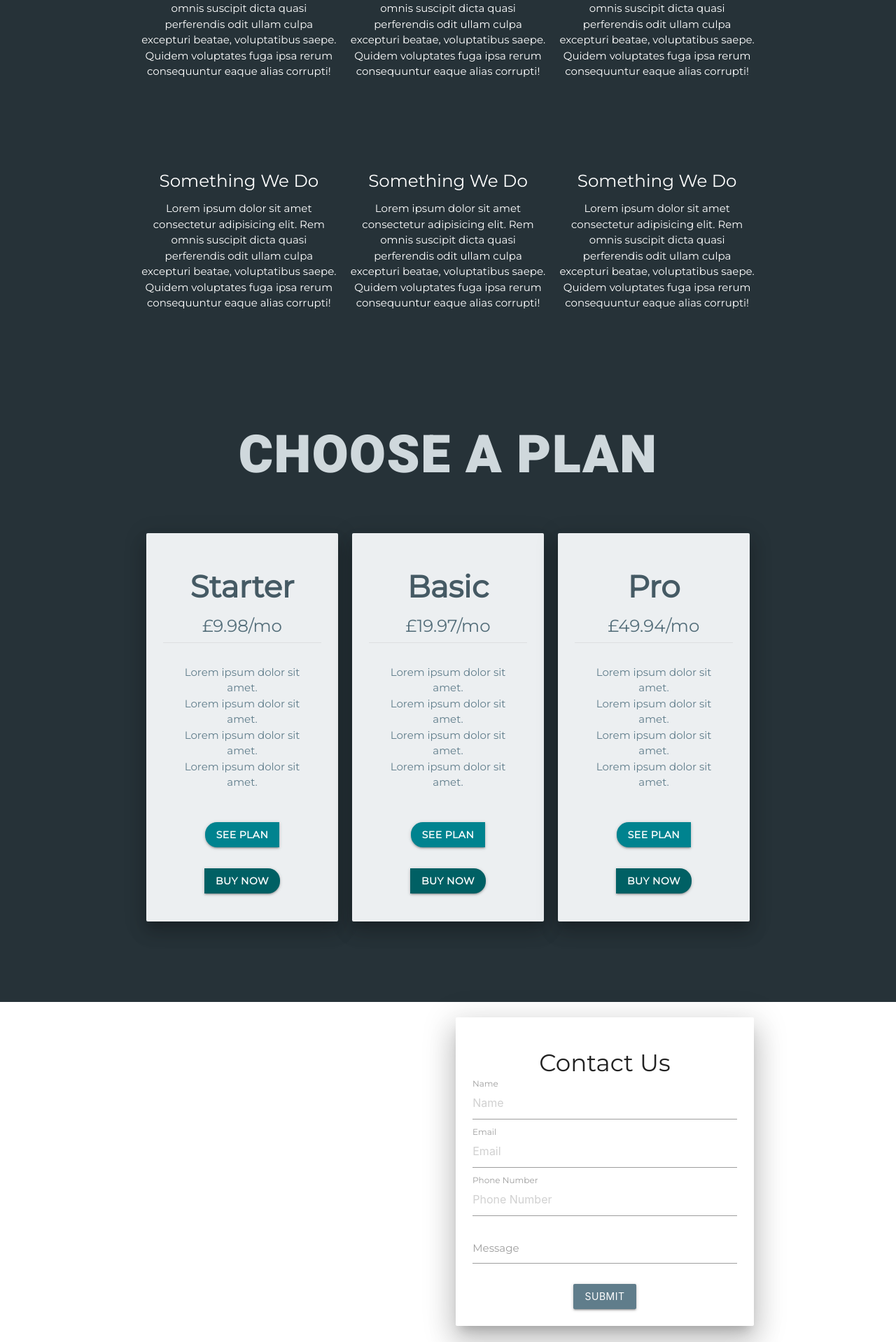
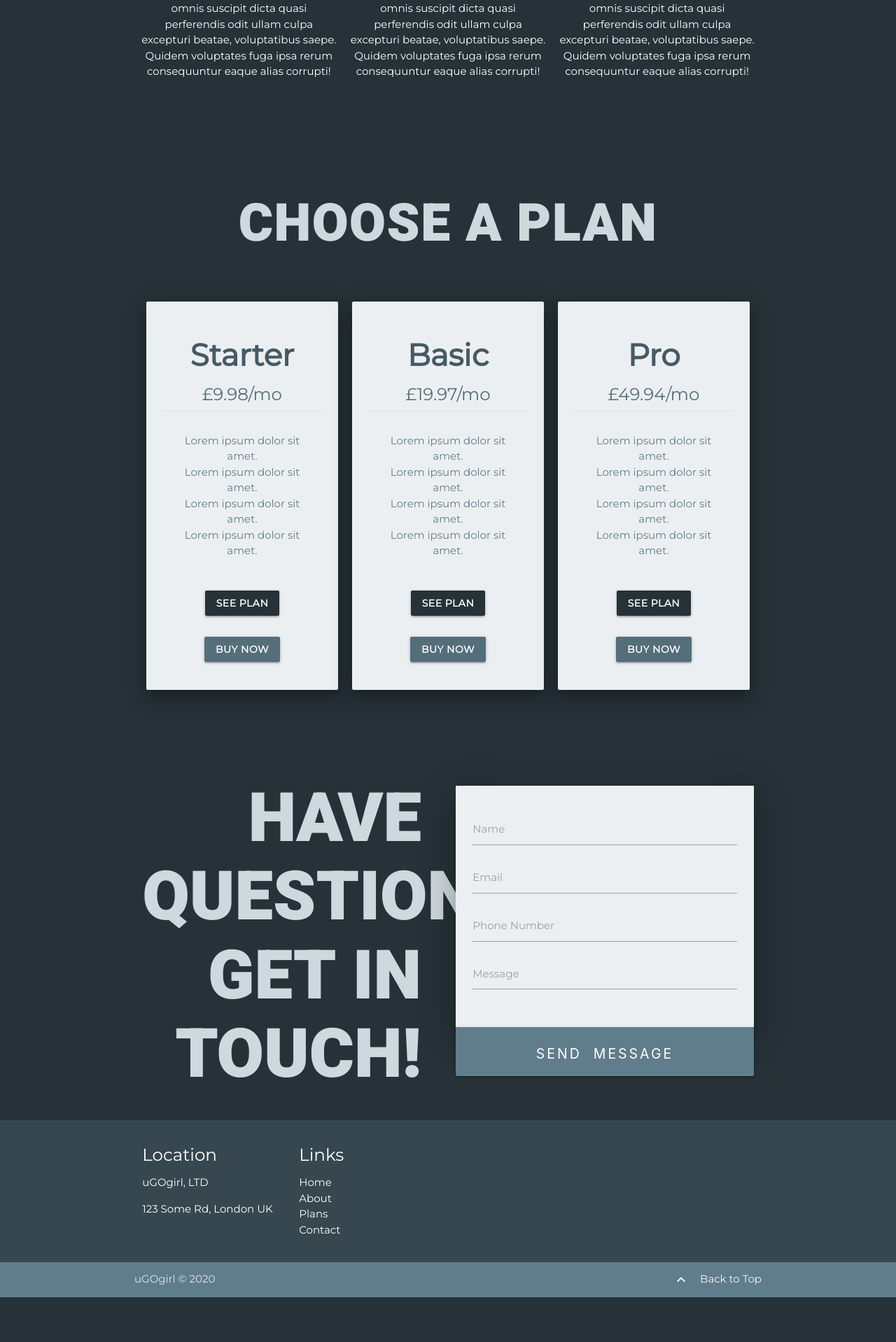
Before and after one commit to EvaBroberg/code-institute-milestone-4, a Django app: template accounts/templates/index.html in a window 1280 px wide. Shown: the part 3408-5326 px from the top of the page at 70% size. After the commit the page ends 5262 px from the top, so only its background shows below. Run offline with Django 3.2, Linux system fonts and the light colour scheme; the template is opened without the code that fills it: most values are stand-ins (such as "Sample title", 1, 10 or a date in 2020); some libraries are stand-ins or nearby versions; some web fonts are replaced.

Commit message:
fixed, contact and nav UI

```diff
--- a/accounts/templates/index.html
+++ b/accounts/templates/index.html
@@ -38,7 +38,7 @@
                   <a href="#contact">Contact</a>
                 </li>
                 {% if user.is_authenticated %}
-            <lhref="{% url 'index' %}"i><a href="{% url 'logout' %}">Logout</a></li>
+                <li href="{% url 'index' %}"i><a href="{% url 'logout' %}">Logout</a></li>
                 <li><a href="{% url 'profile' %}">Profile</a></li>
                 {% else %}
                 <li><a href="{% url 'login' %}">Login</a></li>
@@ -197,20 +197,6 @@
           <p>Lorem ipsum dolor sit amet consectetur adipisicing elit. Rem omnis suscipit dicta quasi perferendis odit ullam culpa excepturi beatae, voluptatibus saepe. Quidem voluptates fuga ipsa rerum consequuntur eaque alias corrupti!</p>
         </div>
       </div>
-        <div class="row">
-          <div class="col s12 m4 box">
-            <h5>Something We Do</h5>
-            <p>Lorem ipsum dolor sit amet consectetur adipisicing elit. Rem omnis suscipit dicta quasi perferendis odit ullam culpa excepturi beatae, voluptatibus saepe. Quidem voluptates fuga ipsa rerum consequuntur eaque alias corrupti!</p>
-          </div>
-          <div class="col s12 m4 box">
-            <h5>Something We Do</h5>
-            <p>Lorem ipsum dolor sit amet consectetur adipisicing elit. Rem omnis suscipit dicta quasi perferendis odit ullam culpa excepturi beatae, voluptatibus saepe. Quidem voluptates fuga ipsa rerum consequuntur eaque alias corrupti!</p>
-          </div>
-          <div class="col s12 m4 box">
-            <h5>Something We Do</h5>
-            <p>Lorem ipsum dolor sit amet consectetur adipisicing elit. Rem omnis suscipit dicta quasi perferendis odit ullam culpa excepturi beatae, voluptatibus saepe. Quidem voluptates fuga ipsa rerum consequuntur eaque alias corrupti!</p>
-          </div>
-        </div>
     </div>
   </section>
 
@@ -279,31 +265,34 @@
   </section>
 
   <!-- Contact -->
-    <section id="contact" class="section section-contact center scrollspy">
-      <div id="googlemap">
+  <section id="contact" class="section section-contact center blue-grey darken-4 scrollspy">
+    <div>
       <div class="container">
         <div class="row">
-            <div class="col s12 m6 offset-m6">
-              <div class="card-panel z-depth-5">
-                <h4>Contact Us</h4>
+          <div class="contact-text col s12 m6">
+            HAVE QUESTIONS? GET IN TOUCH!
+          </div>
+          <div class="col s12 m6">
+            <div class="contact-form card-panel blue-grey lighten-5 z-depth-5">
               <div class="input-field">
-                  <input type="text" id="name" placeholder="Name" />
+                <input type="text" id="name" />
                 <label for="name">Name</label>
               </div>
               <div class="input-field">
-                  <input type="email" id="email" placeholder="Email" />
+                <input type="email" id="email" />
                 <label for="email">Email</label>
               </div>
               <div class="input-field">
-                  <input type="text" id="phone" placeholder="Phone Number" />
+                <input type="text" id="phone" />
                 <label for="phone">Phone Number</label>
               </div>
               <div class="input-field">
                 <textarea class="materialize-textarea" id="message"></textarea>
                 <label for="message">Message</label>
               </div>
-                <input type="submit" value="Submit" class="btn blue-grey" />
+              <!-- <input type="submit" value="Submit" class="btn blue-grey" /> -->
             </div>
+            <input type="submit" value="Send  Message" class="btn blue-grey send-message-btn" />
           </div>
         </div>
       </div>
@@ -311,7 +300,7 @@
   </section>
 
   <!-- Footer -->
-    <footer class="page-footer blue-grey darken-1">
+  <footer class="page-footer blue-grey darken-3">
     <div class="container">
       <div class="row">
         <div class="col l3 s12">
@@ -338,7 +327,7 @@
         </div>
       </div>
     </div>
-      <div class="footer-copyright blue-grey darken-4">
+    <div class="footer-copyright blue-grey">
       <div class="container">
         uGOgirl © <span id="year"></span>
         <a class="grey-text text-lighten-4 right" href="#!"> <i class="material-icons left">keyboard_arrow_up</i> Back to Top </a>
--- a/checkout/templates/checkout.html
+++ b/checkout/templates/checkout.html
@@ -1,4 +1,4 @@
-{% extends 'base.html' %} {% load static %} {% load bootstrap_tags %} {% block head_js %}
+{% extends 'base.html' %} {% load static %} {% block head_js %}
 <script type="text/javascript" src="https://js.stripe.com/v2/"></script>
 <script type="text/javascript">
   //<![CDATA
@@ -34,11 +34,11 @@
   </div>
 
   <div class="form-group col-md-6">
-    {{ order_form|as_bootstrap }}
+    {{ order_form }}
   </div>
 
   <div class="form-group col-md-6">
-    {{ payment_form|as_bootstrap }}
+    {{ payment_form }}
   </div>
 
   {% csrf_token %}
--- a/static/css/base.css
+++ b/static/css/base.css
@@ -1,5 +1,9 @@
 * {
   font-family: 'Montserrat', sans-serif;
+}
+
+.card-panel {
+  border-radius: 0px !important;
 }
 
 .main-logo {
@@ -28,15 +32,13 @@
 
 .left-btn {
   margin-top: 30px;
-  border-radius: 17px 0px 0px 17px;
-  background-color: #00838f;
+  background-color: #263238;
   font-weight: bold;
 }
 
 .right-btn {
   margin-top: 30px;
-  border-radius: 0px 17px 17px 0px;
-  background-color: #006064;
+  background-color: #546e7a;
   font-weight: bold;
 }
 
@@ -75,6 +77,20 @@
 
 .slider-image {
   filter: brightness(0.5);
+}
+
+.contact-text {
+  line-height: 7rem;
+  text-align: right;
+  font-size: 6.5rem;
+  font-family: 'Heebo', sans-serif;
+  color: #cfd8dc;
+  line-height: 7.5rem;
+  padding-right: 38px !important;
+}
+
+.contact-form {
+  margin-bottom: 0 !important;
 }
 
 nav {
@@ -152,6 +168,14 @@ nav ul a {
   min-height: 480px;
 }
 
+.send-message-btn {
+  width: 100%;
+  padding-top: 20px;
+  padding-bottom: 50px;
+  font-size: 1.3rem;
+  letter-spacing: 0.2rem;
+}
+
 @media (max-width: 600px) {
   .main-header {
     height: 50vh;
```
Also changed, not shown: db.sqlite3. Lines whose indentation alone changed are shown as unchanged.
